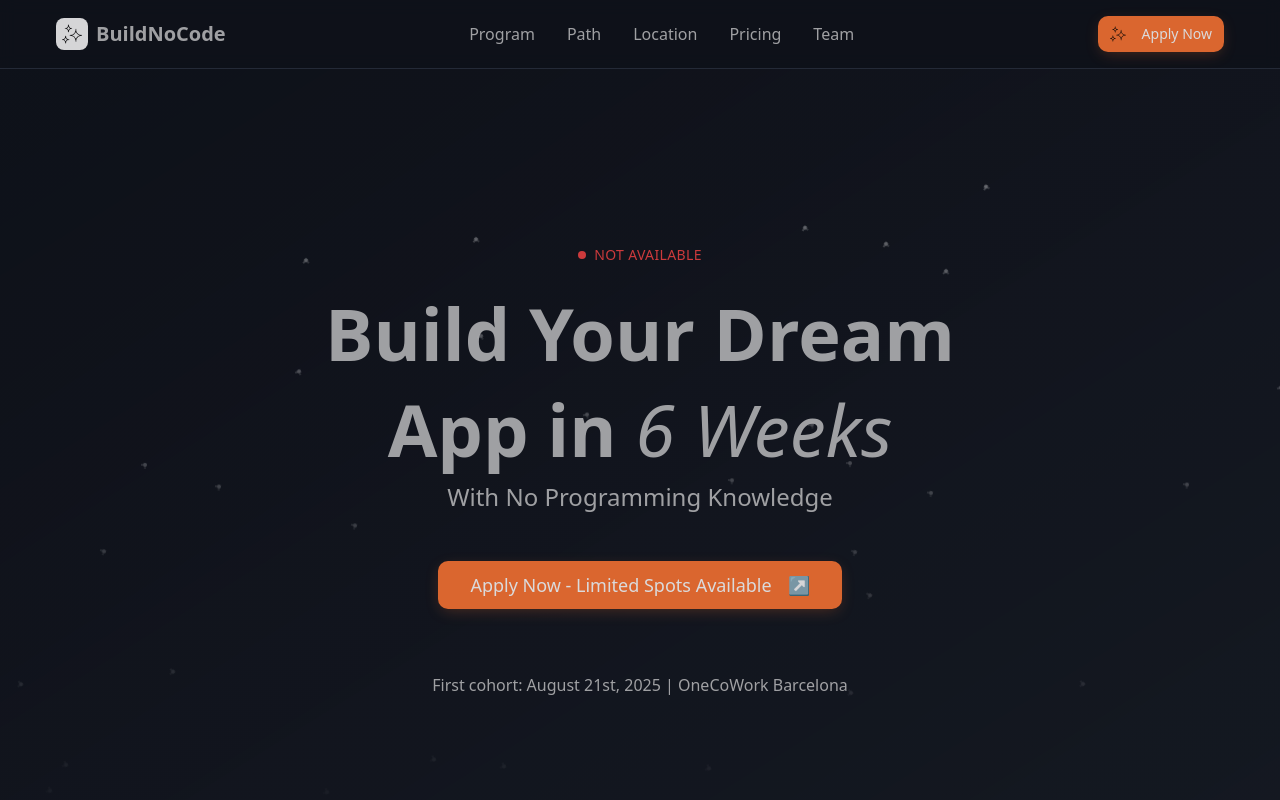
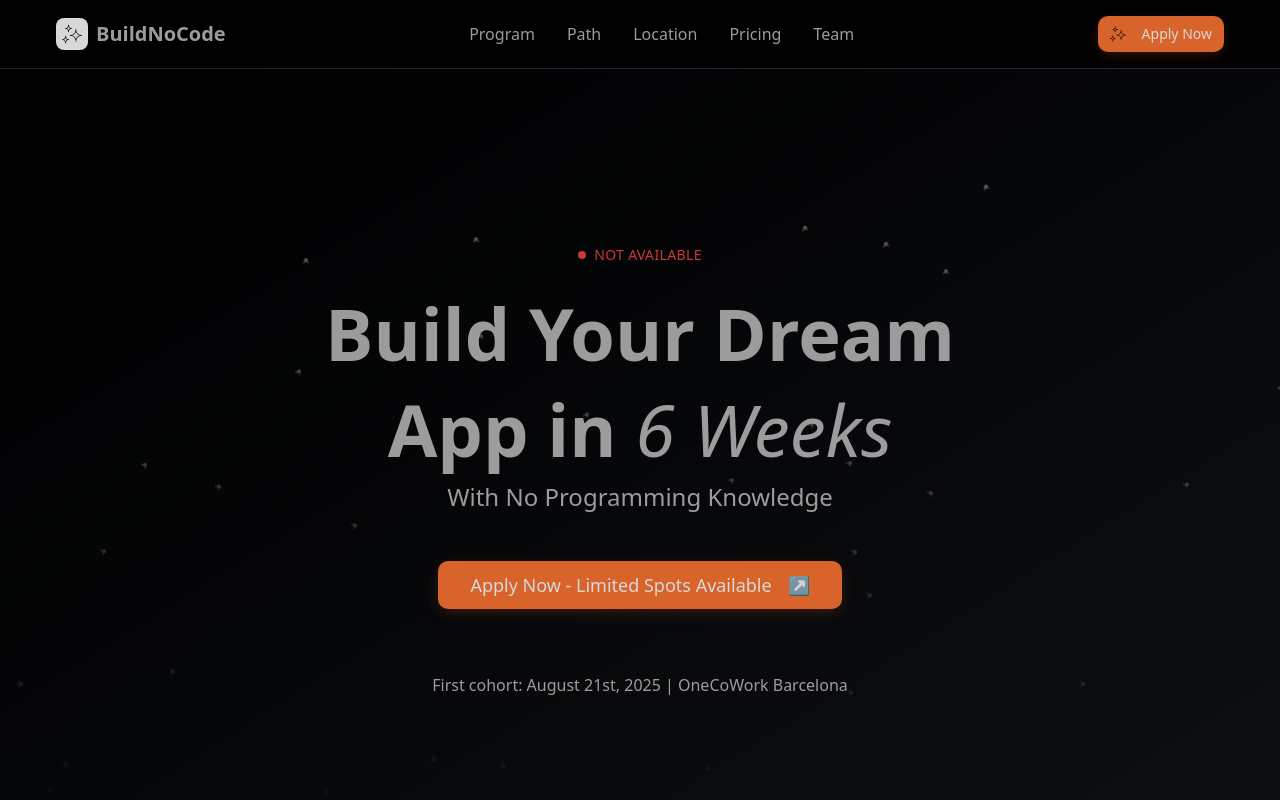
Before and after one commit to Swiss-Business-School-Barcelona/responsive-recreations, a React (Vite) app: page / in a window 1280 px wide. Shown: the top 800 px of the page. Built offline with nearby package versions, Linux system fonts and the light colour scheme.

Commit message:
Fixing the background color.

```diff
--- a/src/index.css
+++ b/src/index.css
@@ -8,9 +8,8 @@ All colors MUST be HSL.
 
 @layer base {
   :root {
-    /* BuildNoCode Design System - Dark theme with orange accents */
-    --background: 220 26% 8%;
-    --foreground: 0 0% 98%;
+    --background: 0 0% 0%; /* pure black in HSL */
+    --foreground: 0 0% 100%; /* pure white */
 
     --card: 220 20% 12%;
     --card-foreground: 0 0% 98%;
```
